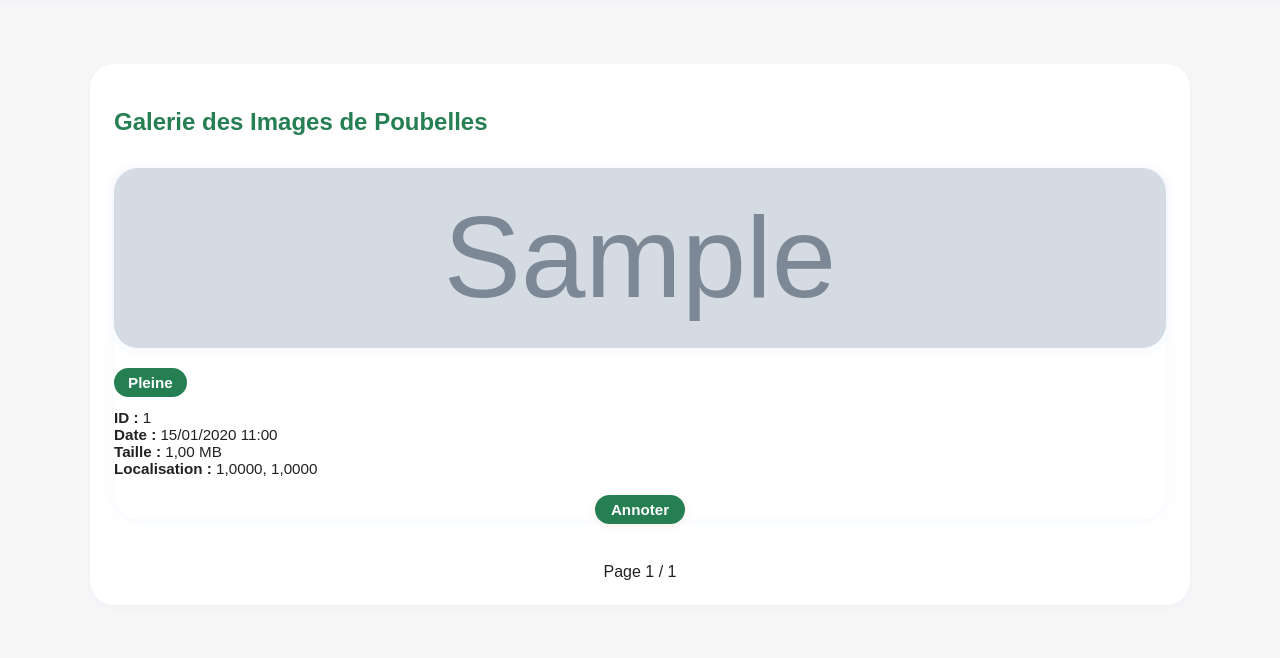
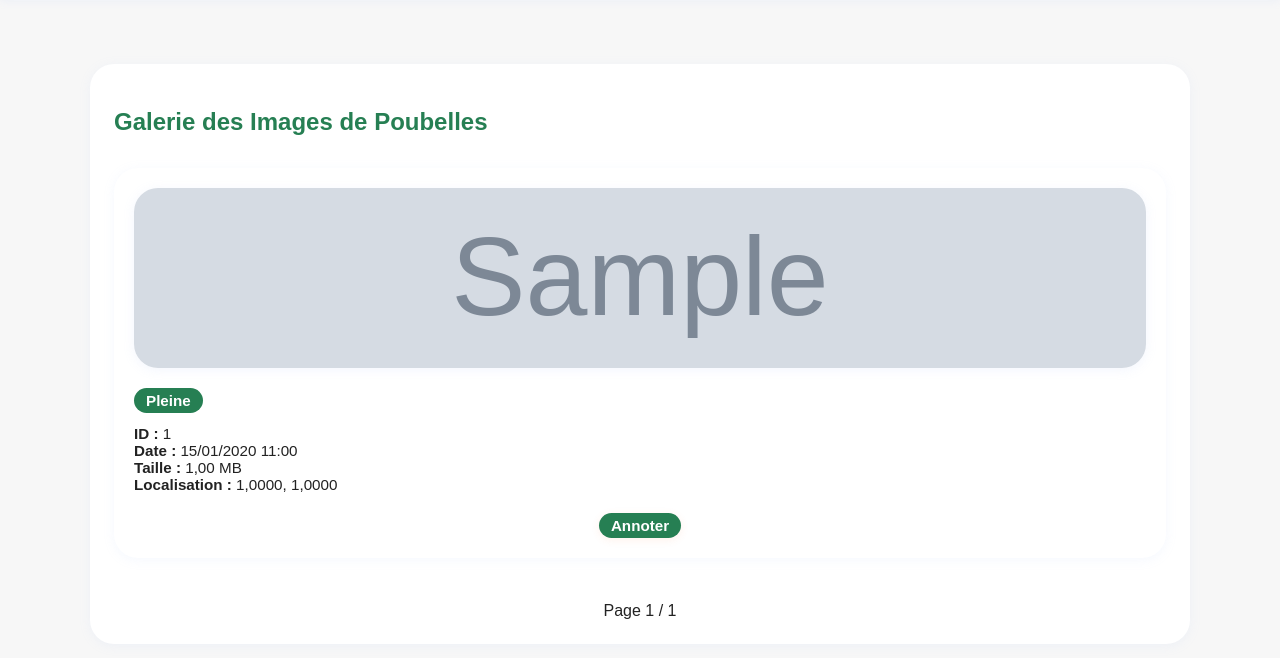
Before and after one commit to MarleyMnd/Wild_Dump_Prevention, a Django app: page /images/ in a window 1280 px wide. Shown: the part 64-722 px from the top of the page. Run offline with Django 4.2, Linux system fonts and the light colour scheme; tables that the repository leaves empty hold one stand-in row (values such as "Sample post"); grey boxes marked "Sample" are stand-in pictures.

Commit message:
update btn css

```diff
--- a/static/interface/style.css
+++ b/static/interface/style.css
@@ -151,7 +151,7 @@ button:hover,
 
 .btn-sm {
     font-size: 0.95rem;
-    padding: 6px 16px;
+    padding: 4px 12px;
 }
 
 
@@ -315,7 +315,7 @@ form select:focus {
 }
 
 .p-2 {
-    padding: 16px;
+    padding: 4px 12px;
 }
 
 .p-3 {
@@ -620,7 +620,7 @@ img.rounded.shadow {
     display: flex;
     flex-direction: column;
     align-items: stretch;
-    padding: 0;
+    padding: 20px;
     min-height: 350px;
 }
 
@@ -636,7 +636,7 @@ img.rounded.shadow {
     display: inline-block;
     font-size: 0.95em;
     font-weight: 600;
-    padding: 6px 14px;
+    padding: 4px 12px;
     border-radius: 16px;
     margin-bottom: 4px;
 }
```
